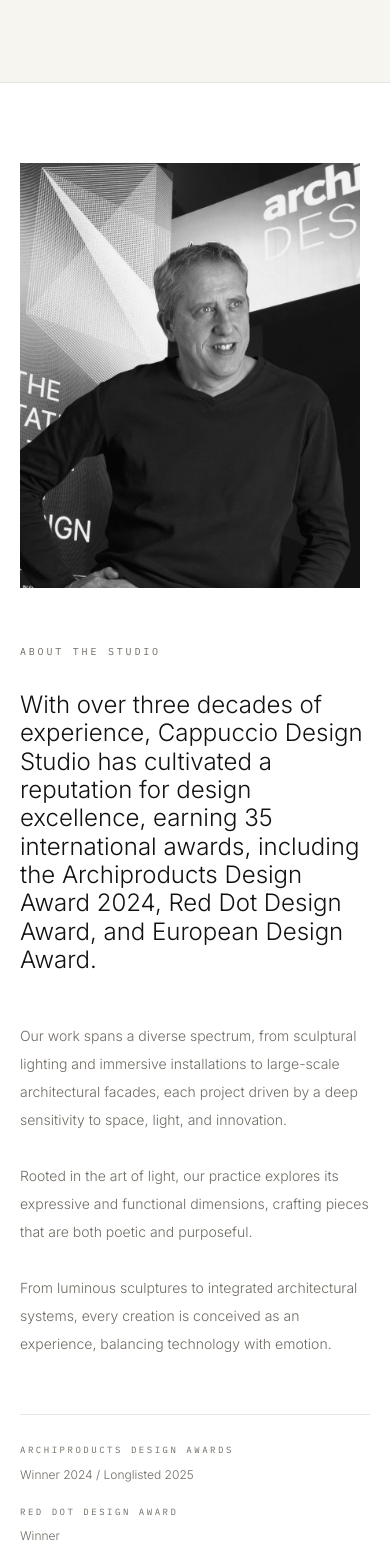
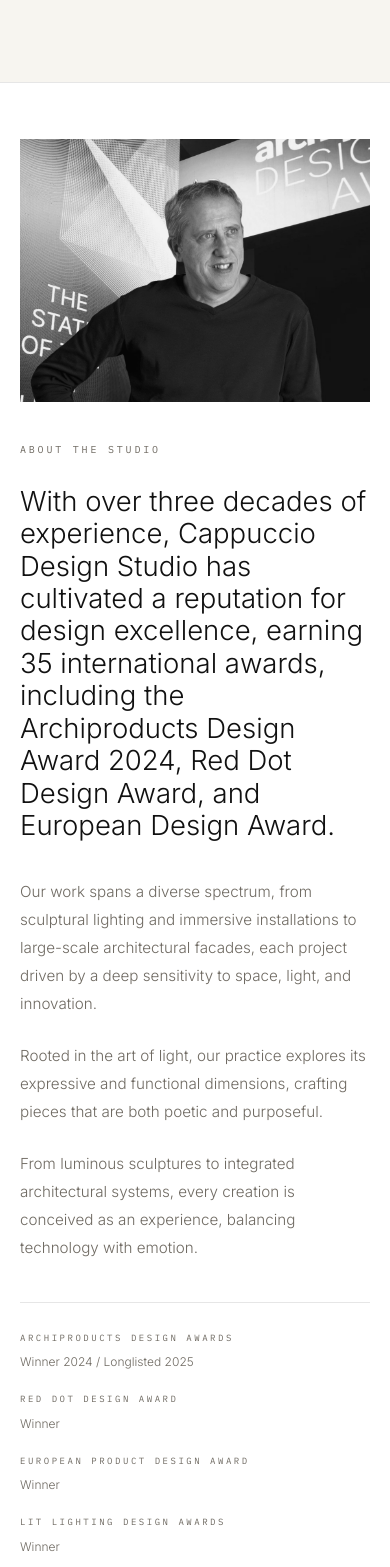
Before and after one commit to francesco-bkk/francesco-cappuccio-portfolio, a Next.js app: page / in a window 390 px wide. Shown: the part 5180-6747 px from the top of the page. Built offline with nearby package versions, Linux system fonts and the light colour scheme.

Commit message:
Refine mobile about section

```diff
--- a/app/page.tsx
+++ b/app/page.tsx
@@ -144,27 +144,27 @@ export default function Home() {
       </section>
 
       <section id="about" className="border-t border-ivory/10 bg-surface">
-        <div className="mx-auto grid max-w-7xl gap-14 px-5 py-20 sm:px-8 lg:grid-cols-[360px_minmax(0,680px)] lg:justify-center lg:gap-20 lg:py-28">
-          <div className="relative aspect-[4/5] w-full max-w-[340px] self-start overflow-hidden bg-panel lg:mt-2">
+        <div className="mx-auto grid max-w-7xl gap-10 px-5 py-14 sm:gap-14 sm:px-8 sm:py-20 lg:grid-cols-[360px_minmax(0,680px)] lg:justify-center lg:gap-20 lg:py-28">
+          <div className="relative aspect-[4/3] w-full max-w-none self-start overflow-hidden bg-panel sm:aspect-[4/5] sm:max-w-[340px] lg:mt-2">
             <Image
               src="/images/studio-portrait.jpg"
               alt="Francesco Cappuccio portrait"
               fill
-              sizes="(min-width: 1024px) 340px, 100vw"
-              className="object-cover grayscale contrast-[0.96] transition-all duration-700 hover:grayscale-[70%]"
+              sizes="(min-width: 1024px) 340px, calc(100vw - 40px)"
+              className="object-cover object-[50%_28%] grayscale contrast-[0.96] transition-all duration-700 hover:grayscale-[70%] sm:object-center"
             />
           </div>
           <div className="max-w-[680px]">
             <p className="font-mono text-[10px] uppercase tracking-widest2 text-stone">About the studio</p>
-            <p className="mt-8 max-w-[640px] font-body text-2xl font-light leading-[1.18] text-ivory sm:text-[2rem]">
+            <p className="mt-7 max-w-[640px] font-body text-[1.72rem] font-light leading-[1.18] text-ivory sm:mt-8 sm:text-[2rem]">
               {studio.intro}
             </p>
-            <div className="mt-12 grid max-w-[560px] gap-7 text-sm leading-7 text-stone">
+            <div className="mt-9 grid max-w-[560px] gap-6 text-[0.95rem] leading-7 text-stone sm:mt-12 sm:gap-7 sm:text-sm">
               {studio.paragraphs.slice(0, 3).map((paragraph) => (
                 <p key={paragraph}>{paragraph}</p>
               ))}
             </div>
-            <div className="mt-14 grid gap-5 border-t border-ivory/10 pt-7 sm:grid-cols-4">
+            <div className="mt-10 grid gap-5 border-t border-ivory/10 pt-7 sm:mt-14 sm:grid-cols-4">
               {awards.map((award) => (
                 <a
                   key={award.title}
```
